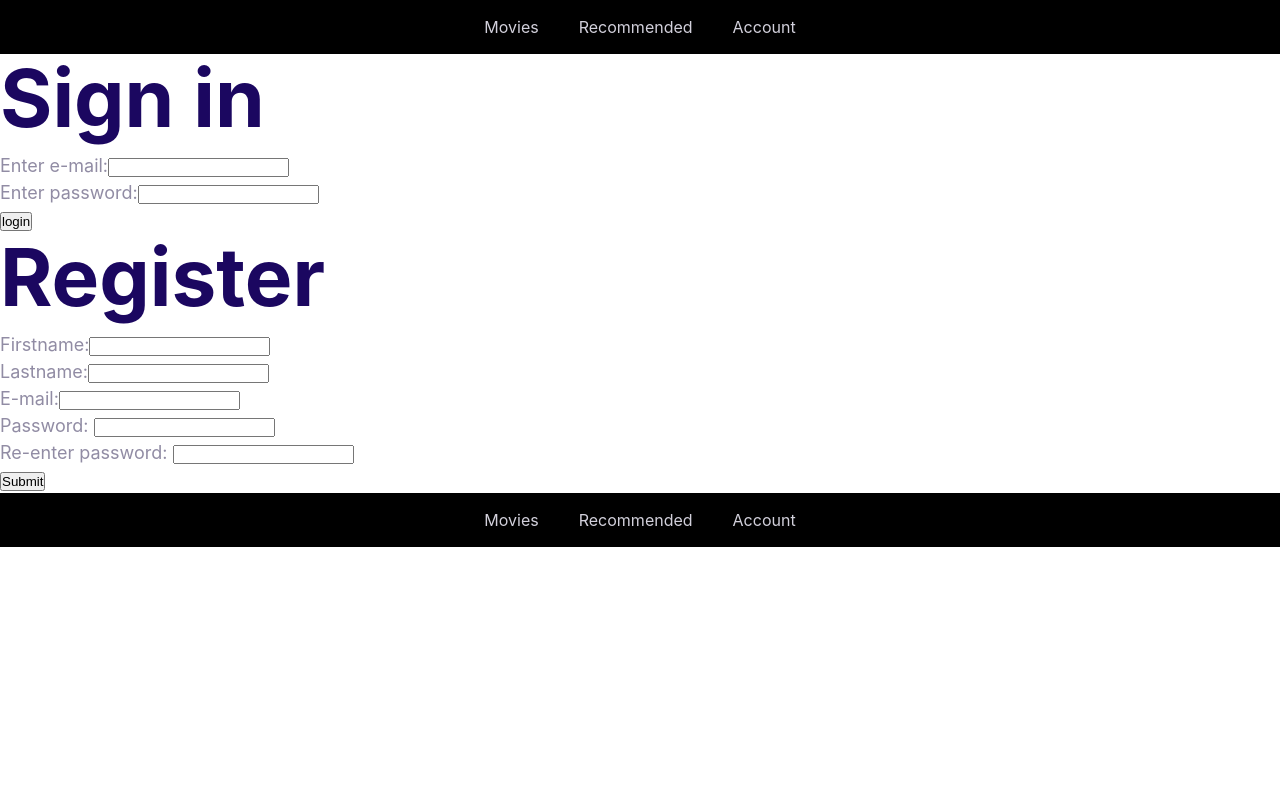
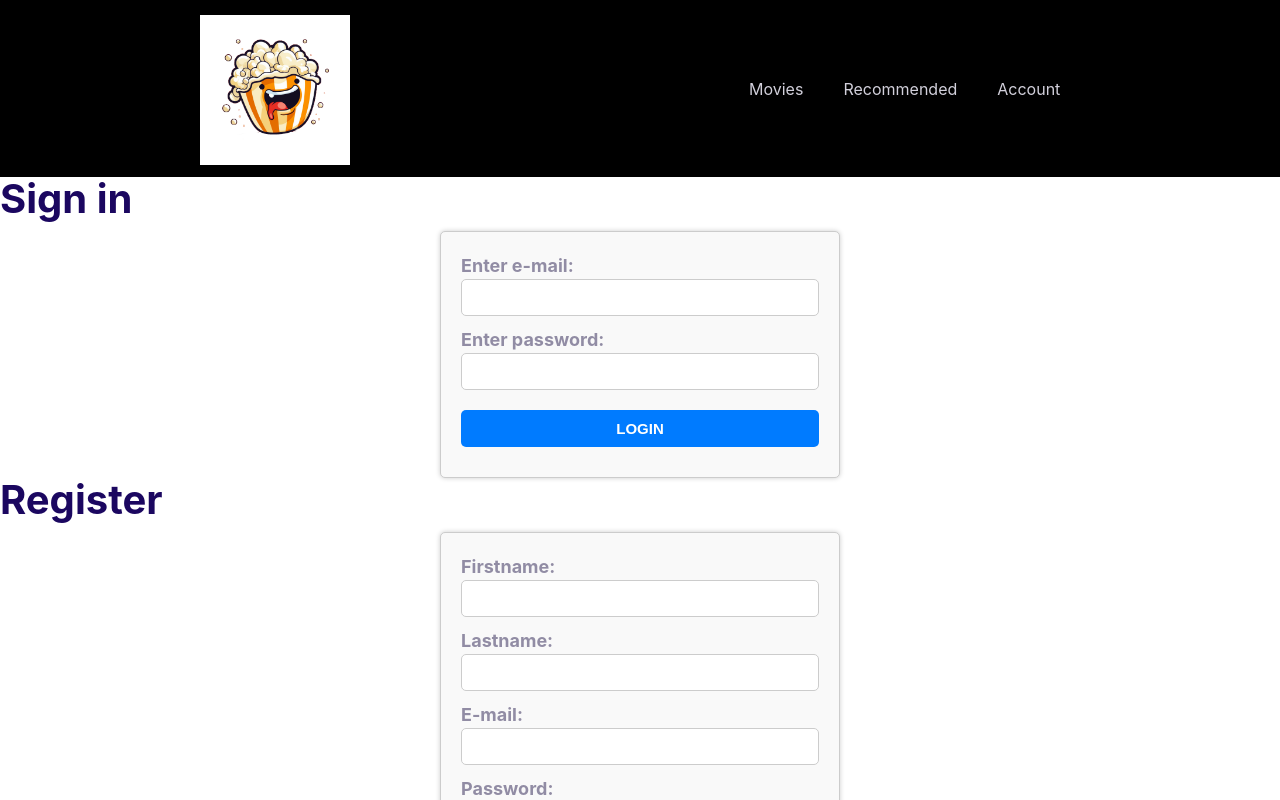
Before and after one commit to avd-web/Motionpickr, a React (Vite) app in the folder frontend/: page /userpage in a window 1280 px wide. Shown: the top 800 px of the page. Built offline with nearby package versions, Linux system fonts and the light colour scheme.

Commit message:
start css 2

```diff
--- a/frontend/src/components/headerfooter/Footer.jsx
+++ b/frontend/src/components/headerfooter/Footer.jsx
@@ -5,7 +5,9 @@ export default function Footer() {
   return (
     <>
       <footer>
-        <Nav />
+        <nav className="nav">
+          <Nav />
+        </nav>
       </footer>
     </>
   );
--- a/frontend/src/components/headerfooter/Header.jsx
+++ b/frontend/src/components/headerfooter/Header.jsx
@@ -4,7 +4,12 @@ import Nav from "./Nav";
 export default function Header() {
   return (
     <header>
-      <Nav />
+      <nav className="nav">
+        <a className="nav__brand" href="/">
+          <img src="../src/assets/images/test.png" alt="logo" />
+        </a>
+        <Nav />
+      </nav>
     </header>
   );
 }
--- a/frontend/src/components/headerfooter/Nav.jsx
+++ b/frontend/src/components/headerfooter/Nav.jsx
@@ -11,9 +11,7 @@ export default function Nav() {
 
   return (
     <>
-      <nav className="nav">
-        {/* <a class="nav__brand" href="/"><img src="images/logo.svg" alt="" /></a>
-        <svg class="icon icon--white nav__toggler">
+      {/* <svg class="icon icon--white nav__toggler">
           <use xlink:href="images/sprite.svg#menu"></use>
         </svg> */}
       <ul className="list nav__list">
@@ -23,7 +21,6 @@ export default function Nav() {
           </li>
         ))}
       </ul>
-      </nav>
     </>
   );
 }
--- a/frontend/src/pages/Login.jsx
+++ b/frontend/src/pages/Login.jsx
@@ -36,7 +36,7 @@ export default function Login() {
     return (
       <div className="login-container">
         <div>
-          <h1> Sign in </h1>
+          <h2> Sign in </h2>
           <form onSubmit={handleSubmit}>
             <div className="label-container">
               <div>
@@ -67,7 +67,9 @@ export default function Login() {
                   }}
                 />
               </div>
-              <button type="submit">login</button>
+              <button className="btn btn--stretched" type="submit">
+                login
+              </button>
             </div>
           </form>
         </div>
--- a/frontend/src/pages/Register.jsx
+++ b/frontend/src/pages/Register.jsx
@@ -77,7 +77,7 @@ export default function Register() {
     <div>
       <div className="login-container">
         <div>
-          <h1> Register </h1>
+          <h2> Register </h2>
           <form onSubmit={handleSubmit}>
             <div className="label-container">
               <div>
@@ -138,7 +138,9 @@ export default function Register() {
                 {/* <input type="submit" /> */}
               </div>
 
-              <button type="submit">Submit</button>
+              <button className="btn btn--stretched" type="submit">
+                Submit
+              </button>
             </div>
           </form>
         </div>
--- a/frontend/src/styles/MAINstyles.css
+++ b/frontend/src/styles/MAINstyles.css
@@ -1,3 +1,50 @@
+/* Style the form container */
+form {
+  max-width: 400px;
+  margin: 0 auto;
+  padding: 20px;
+  border: 1px solid #ccc;
+  border-radius: 5px;
+  box-shadow: 0 0 5px rgba(0, 0, 0, 0.2);
+  background-color: #f9f9f9;
+}
+
+/* Style the label-container div */
+.label-container {
+  display: flex;
+  flex-direction: column;
+  gap: 10px;
+}
+
+/* Style labels */
+label {
+  font-weight: bold;
+}
+
+/* Style input fields */
+input[type="text"],
+input[type="password"] {
+  width: 100%;
+  padding: 10px;
+  border: 1px solid #ccc;
+  border-radius: 5px;
+}
+
+/* Style submit button */
+button[type="submit"] {
+  background-color: #007bff;
+  color: #fff;
+  border: none;
+  border-radius: 5px;
+  padding: 10px 20px;
+  cursor: pointer;
+}
+
+/* Style submit button on hover */
+button[type="submit"]:hover {
+  background-color: #0056b3;
+}
+
 :root {
   --color-primary: #2584ff;
   --color-secondary: #00d9ff;
```
Also changed, not shown: frontend/src/assets/images/test.png (added). Lines whose indentation alone changed are shown as unchanged.
